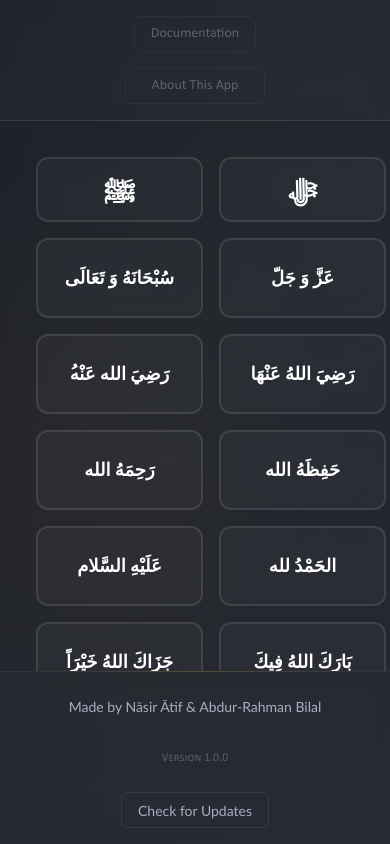
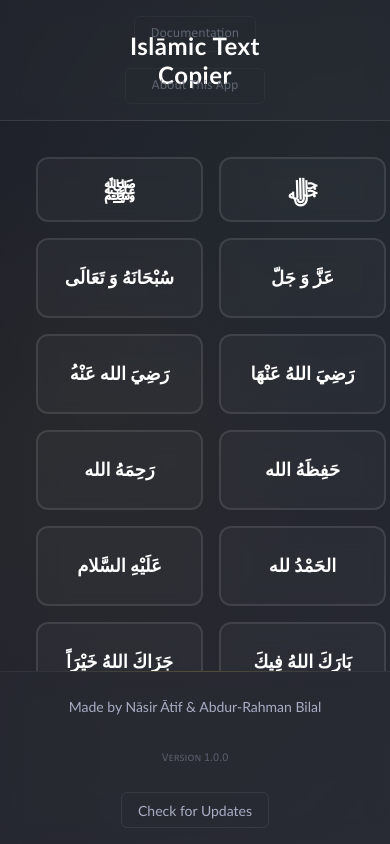
Before and after one commit to itextc/itc-osx, a React app: page / in a window 390 px wide. Built offline with nearby package versions, Linux system fonts and the light colour scheme.

Commit message:
feat(ui): add centered app title heading
Add <h1> Islāmic Text Copier with absolute centering; preserve nav buttons layout; responsive font sizing.

```diff
--- a/src/components/App.css
+++ b/src/components/App.css
@@ -65,6 +65,29 @@
   border-bottom: 1px solid rgba(255, 255, 255, 0.1);
   flex-shrink: 0;
   position: relative;
+}
+
+/* Centered title independent of side button widths */
+.app-title {
+  position: absolute;
+  left: 50%;
+  top: 50%;
+  transform: translate(-50%, -50%);
+  margin: 0;
+  font-size: var(--font-size-2xl);
+  font-weight: 600;
+  letter-spacing: 0.5px;
+  color: var(--text-primary);
+  pointer-events: none; /* Allow clicks to pass to buttons */
+  text-align: center;
+}
+
+.header-side { display: flex; align-items: center; }
+
+@media (max-width: 600px) {
+  .app-title {
+    font-size: var(--font-size-xl);
+  }
 }
 
 .app-header::after {
--- a/src/components/App.js
+++ b/src/components/App.js
@@ -161,13 +161,18 @@ function App() {
   return (
     <div className="app">
       {/* Top Navigation */}
-      <header className="app-header">
+      <header className="app-header" role="banner">
+        <div className="header-side">
           <button className="nav-button" onClick={openDocumentation}>
             Documentation
           </button>
+        </div>
+        <h1 className="app-title" aria-label="Islāmic Text Copier heading">Islāmic Text Copier</h1>
+        <div className="header-side">
           <button className="nav-button about-button" onClick={openWebsite}>
             About This App
           </button>
+        </div>
       </header>
 
       {/* Main Content */}
```
Lines whose indentation alone changed are shown as unchanged.
